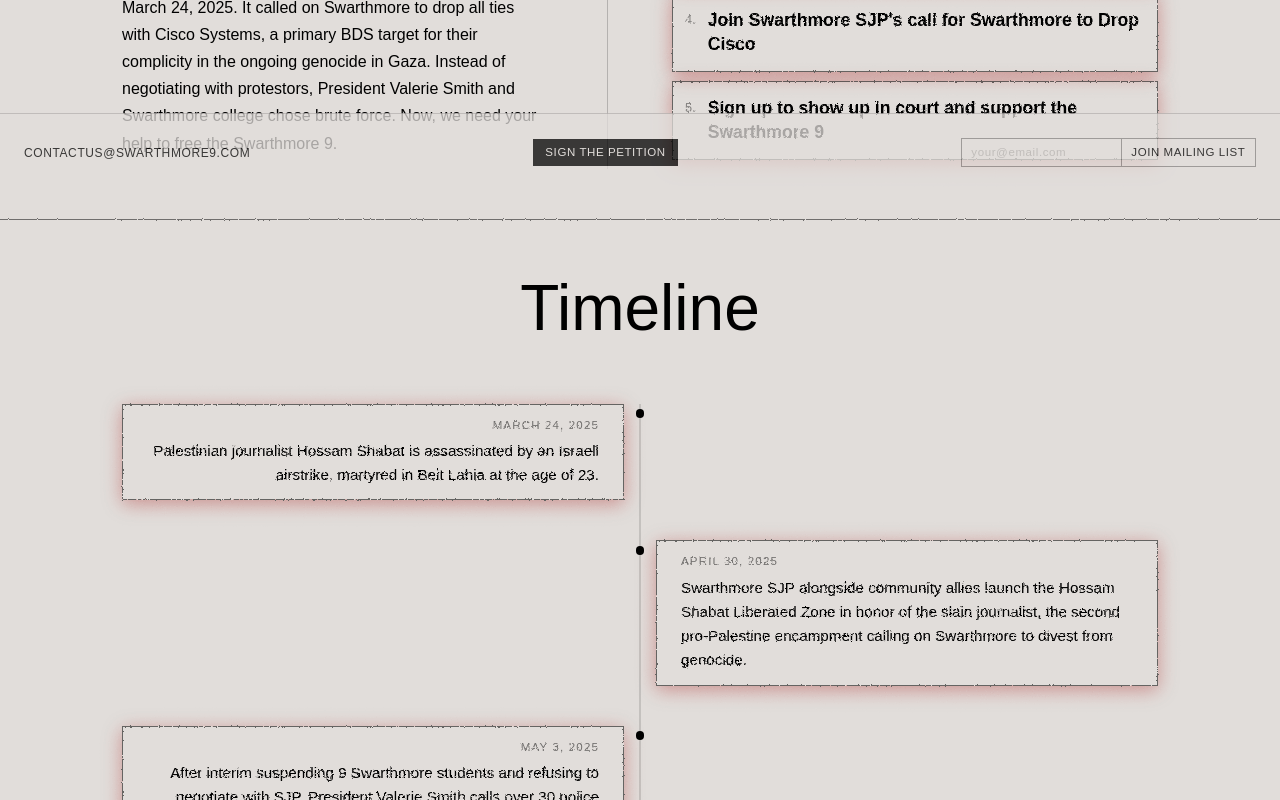
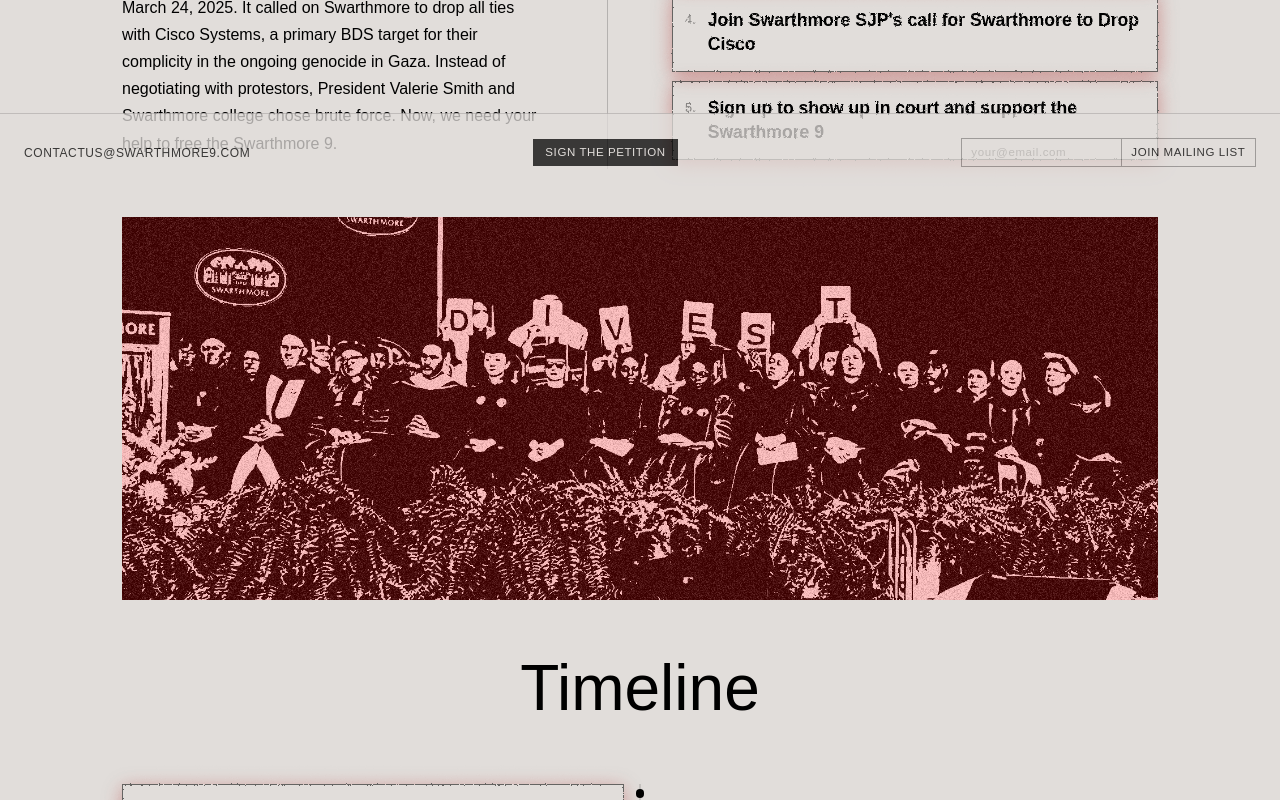
Before and after one commit to ahmad-fayyaz/swat9, a React (Vite) app: page / in a window 1280 px wide. Shown: the part 609-1409 px from the top of the page. Built offline with nearby package versions, Linux system fonts and the light colour scheme; a web font is replaced by a local one.

Commit message:
feat: add home banner image and styling to Home component

```diff
--- a/src/index.css
+++ b/src/index.css
@@ -883,6 +883,22 @@
   opacity: 0.5;
 }
 
+.home-banner-wrap {
+  max-width: 1100px;
+  margin: 0 auto;
+  padding: 0 2rem;
+  width: 100%;
+
+  @media (max-width: 640px) {
+    padding: 0 1rem;
+  }
+}
+
+.home-banner {
+  width: 100%;
+  display: block;
+}
+
 .home-split {
   display: grid;
   grid-template-columns: 1fr 1fr;
--- a/src/pages/Home.jsx
+++ b/src/pages/Home.jsx
@@ -1,6 +1,7 @@
 import { useRef, useEffect } from 'react'
 import { Link } from 'react-router-dom'
 import Layout from '../Layout'
+import homeBanner from '../assets/home_banner.png'
 
 function TimelineItem({ entry }) {
   const boxRef = useRef(null)
@@ -111,7 +112,9 @@
         </div>
       </div>
 
-      <div className="masthead-rule masthead-rule--single" />
+      <div className="home-banner-wrap">
+        <img src={homeBanner} alt="" className="home-banner" />
+      </div>
 
       <div className="home-timeline">
         <h2 className="masthead"><span className="masthead-sub">Timeline</span></h2>
```
